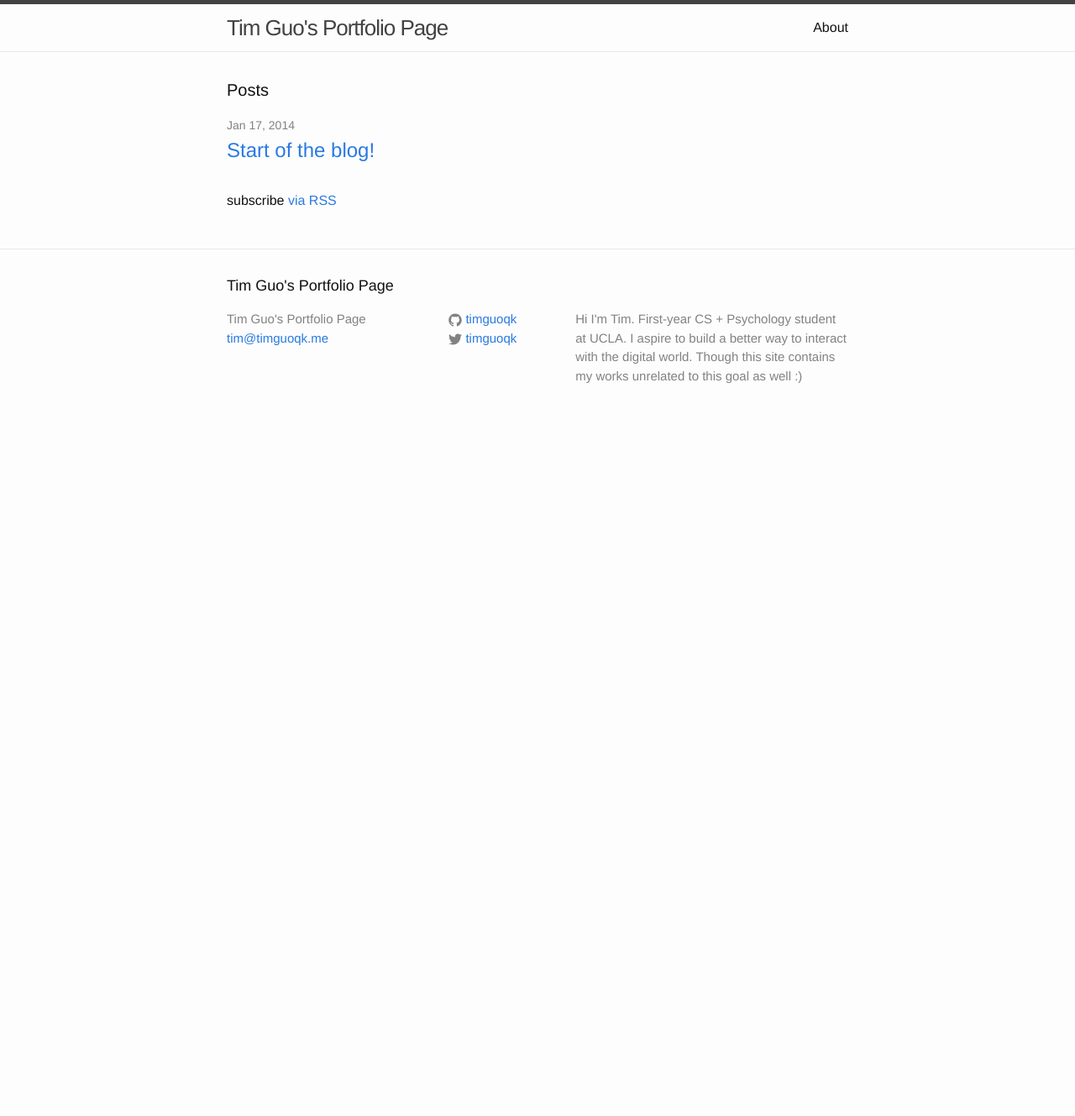
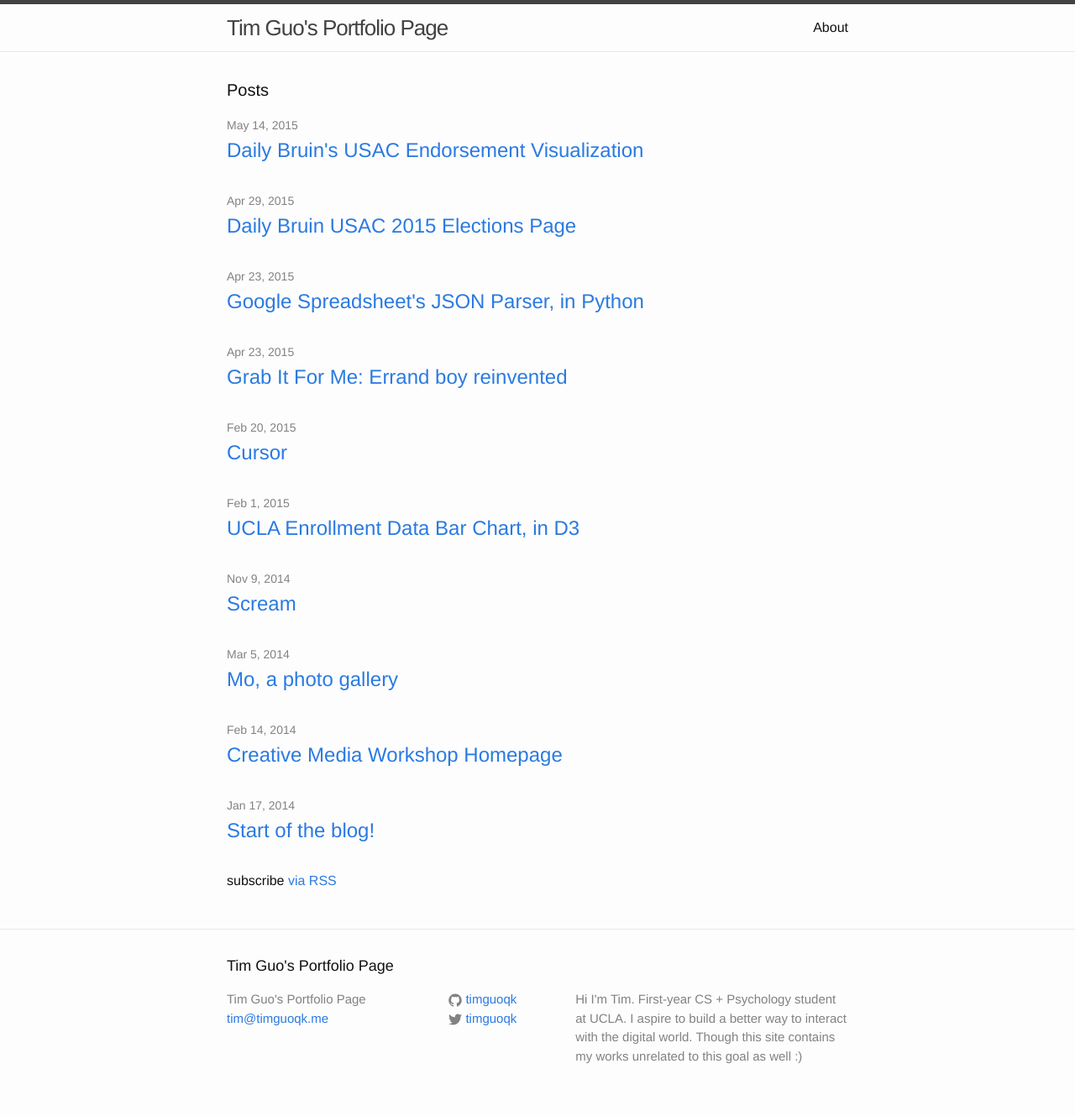
Before and after one commit to timguoqk/timguoqk.github.io, a Jekyll site: the page built from index.html, in a window 1280 px wide. Shown: the whole page at 84% size. Built offline with Jekyll 4.4.1, drawn with Linux system fonts in a browser that asks for light colours; before the commit the page ends 900 px from its top, so only the background shows below that.

Commit message:
add empty entries for projects

```diff
--- a/_posts/2014-01-07-start-of-the-blog.markdown
+++ b/_posts/2014-01-07-start-of-the-blog.markdown
@@ -2,7 +2,7 @@
 layout: post
 title:  "Start of the blog!"
 date:   2014-01-17 21:10:52
-categories: milestone
+category: blog
 ---
 
 This is the first blog of this website.
--- /dev/null
+++ b/_posts/2014-02-14-course-rating.markdown
@@ -0,0 +1,8 @@
+---
+layout:   proj
+title:    "Creative Media Workshop Homepage"
+date:     2014-02-14
+category: rails
+link:     ""
+git:      "https://github.com/cassiuschen/CMW-Website"
+---
--- /dev/null
+++ b/_posts/2015-02-01-enrollment-bar-chart.markdown
@@ -0,0 +1,10 @@
+---
+layout:   proj
+title:    "UCLA Enrollment Data Bar Chart, in D3"
+date:     2015-02-01
+category: web
+link:     "http://timguoqk.me/bar"
+git:      "https://github.com/timguoqk/enrollment-bar"
+---
+
+Bar charts of UCLA enrollment data.
--- /dev/null
+++ b/_posts/2015-04-04-grab-it-for-me.markdown
@@ -0,0 +1,8 @@
+---
+layout:   proj
+title:    "Grab It For Me: Errand boy reinvented"
+date:     2015-04-23
+category: ios
+link:     "http://challengepost.com/software/grabitforme"
+git:      "https://github.com/timguoqk/grabItForMe"
+---
--- /dev/null
+++ b/_posts/2015-04-23-gdoc-json-parser.markdown
@@ -0,0 +1,8 @@
+---
+layout:   proj
+title:    "Google Spreadsheet's JSON Parser, in Python"
+date:     2015-04-23
+category: python
+link:     "https://pypi.python.org/pypi/gdoc-json-parser"
+git:      "https://github.com/timguoqk/gdoc-json-parser"
+---
--- /dev/null
+++ b/_posts/2015-04-29-usac-elections-special.markdown
@@ -0,0 +1,8 @@
+---
+layout:   proj
+title:    "Daily Bruin USAC 2015 Elections Page"
+date:     2015-04-29
+category: web
+link:     "http://dailybruin.com/usac-election-2015/"
+git:      "https://github.com/daily-bruin/caeruleum/blob/master/pages/page-usac-elections-2015.php"
+---
--- /dev/null
+++ b/_posts/2015-05-14-usac-endorsement-visualization.markdown
@@ -0,0 +1,8 @@
+---
+layout:   proj
+title:    "Daily Bruin's USAC Endorsement Visualization"
+date:     2015-05-14
+category: web
+link:     ""
+git:      "https://github.com/timguoqk/usac-endorsement-visualization"
+---
```
Also changed, not shown: _layouts/proj.html (added, +15 -0 lines), _posts/2014-03-05-mo.markdown (added, +8 -0 lines), _posts/2014-11-09-scream.markdown (added, +8 -0 lines), _posts/2015-02-20-cursor.markdown (added, +7 -0 lines).
